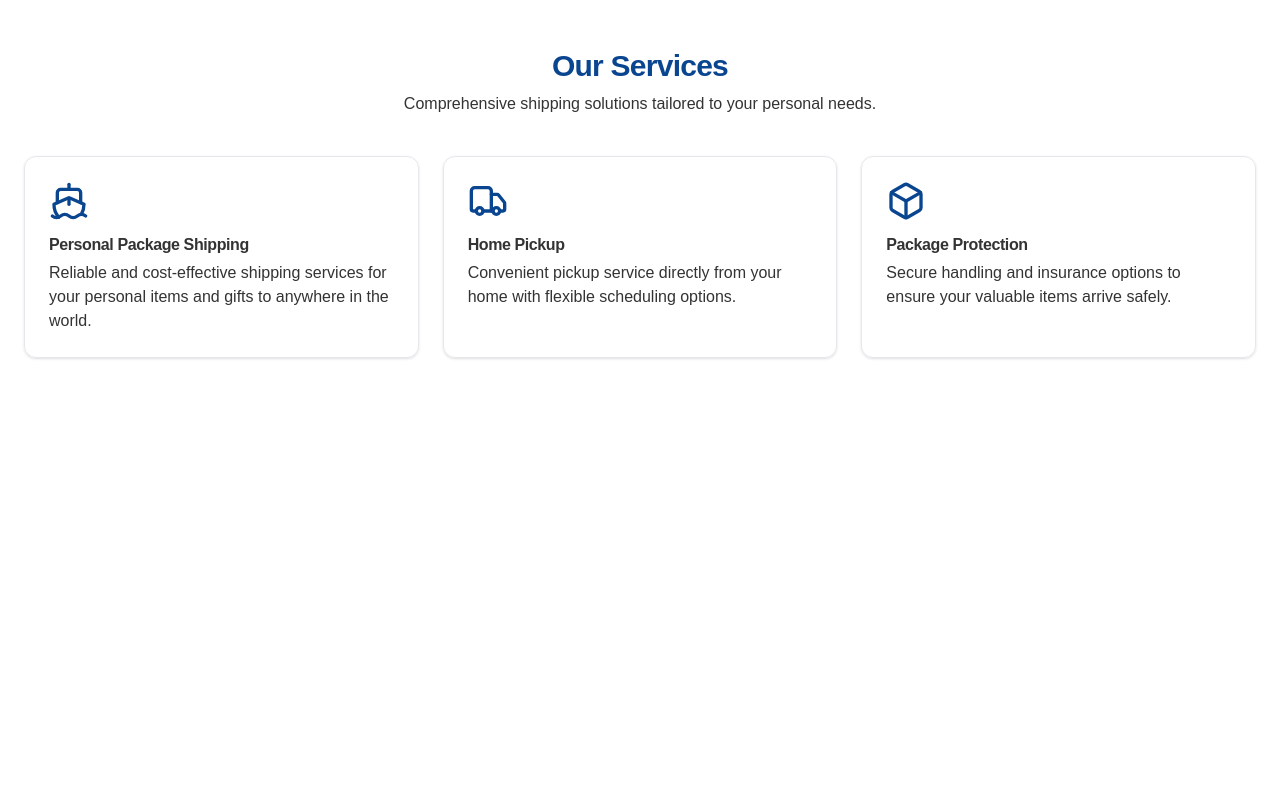
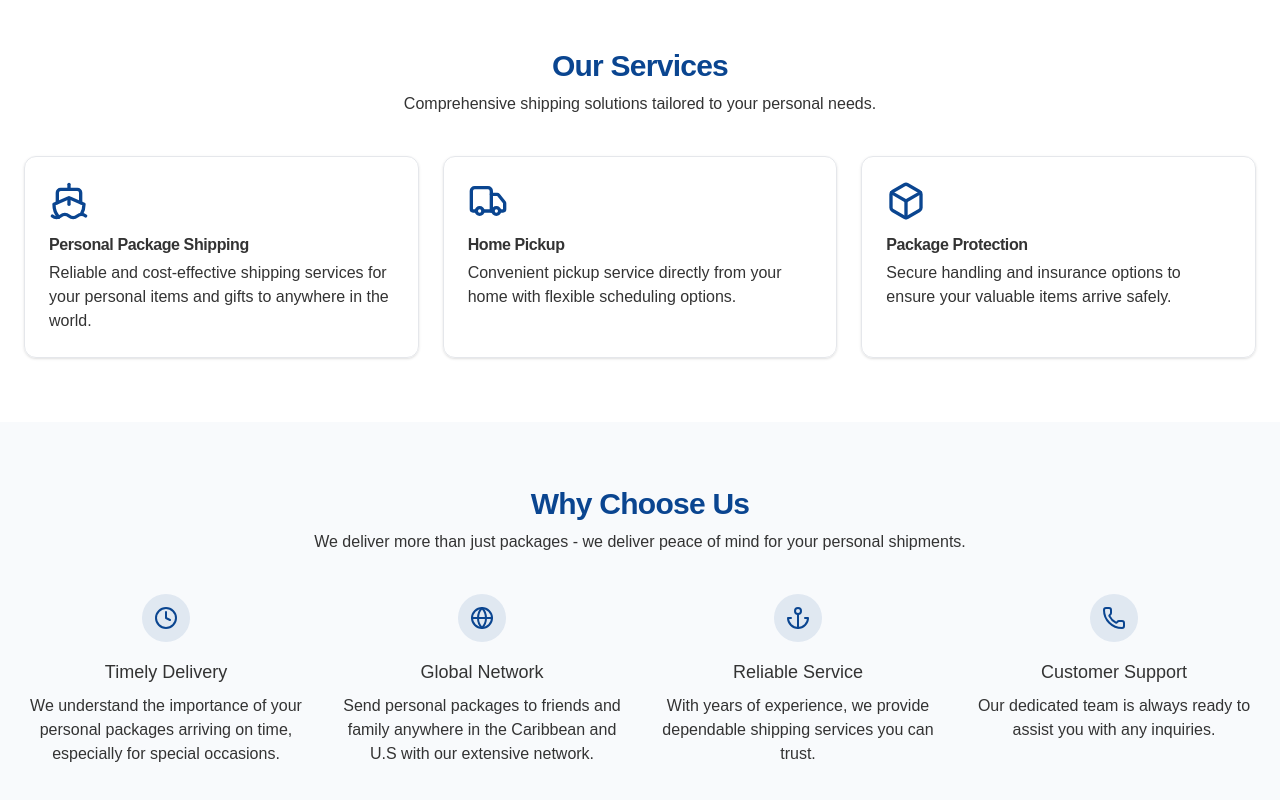
Before and after one commit to devcarlan/wtech, a Next.js app: page / in a window 1280 px wide. Shown: the part 641-1441 px from the top of the page. Before the commit the page ends 1063 px from the top, so only its background shows below. Built offline with nearby package versions, Linux system fonts and the light colour scheme.

Commit message:
add choose us section

```diff
--- /dev/null
+++ b/app/components/choose.tsx
@@ -0,0 +1,63 @@
+import { Anchor, Clock, Globe, Phone } from 'lucide-react'
+
+const Choose = () => {
+  return (
+    <section className='py-16 bg-slate-50'>
+      <div className='container max-w-full px-4 md:px-6'>
+        <div className='text-center mb-10'>
+          <h2 className='text-3xl font-bold tracking-tight text-[#0A4590]'>
+            Why Choose Us
+          </h2>
+          <p className='mt-2'>
+            We deliver more than just packages - we deliver peace of mind for
+            your personal shipments.
+          </p>
+        </div>
+        <div className='grid gap-8 md:grid-cols-2 lg:grid-cols-4'>
+          <div className='flex flex-col items-center text-center'>
+            <div className='rounded-full bg-[#0A4590]/10 p-3 mb-4'>
+              <Clock className='h-6 w-6 text-[#0A4590]' />
+            </div>
+            <h3 className='text-lg font-medium mb-2'>Timely Delivery</h3>
+            <p className='text-muted-foreground'>
+              We understand the importance of your personal packages arriving on
+              time, especially for special occasions.
+            </p>
+          </div>
+          <div className='flex flex-col items-center text-center'>
+            <div className='rounded-full bg-[#0A4590]/10 p-3 mb-4'>
+              <Globe className='h-6 w-6 text-[#0A4590]' />
+            </div>
+            <h3 className='text-lg font-medium mb-2'>Global Network</h3>
+            <p className='text-muted-foreground'>
+              Send personal packages to friends and family anywhere in the
+              Caribbean and U.S with our extensive network.
+            </p>
+          </div>
+          <div className='flex flex-col items-center text-center'>
+            <div className='rounded-full bg-[#0A4590]/10 p-3 mb-4'>
+              <Anchor className='h-6 w-6 text-[#0A4590]' />
+            </div>
+            <h3 className='text-lg font-medium mb-2'>Reliable Service</h3>
+            <p className='text-muted-foreground'>
+              With years of experience, we provide dependable shipping services
+              you can trust.
+            </p>
+          </div>
+          <div className='flex flex-col items-center text-center'>
+            <div className='rounded-full bg-[#0A4590]/10 p-3 mb-4'>
+              <Phone className='h-6 w-6 text-[#0A4590]' />
+            </div>
+            <h3 className='text-lg font-medium mb-2'>Customer Support</h3>
+            <p className='text-muted-foreground'>
+              Our dedicated team is always ready to assist you with any
+              inquiries.
+            </p>
+          </div>
+        </div>
+      </div>
+    </section>
+  )
+}
+
+export default Choose
--- a/app/page.tsx
+++ b/app/page.tsx
@@ -1,3 +1,4 @@
+import Choose from './components/choose'
 import FAQ from './components/faq'
 import Footer from './components/footer'
 import Hero from './components/hero'
@@ -9,6 +10,7 @@ export default function Home() {
       <main className='flex-1'>
         <Hero />
         <Services />
+        <Choose />
       </main>
     </div>
   )
```
